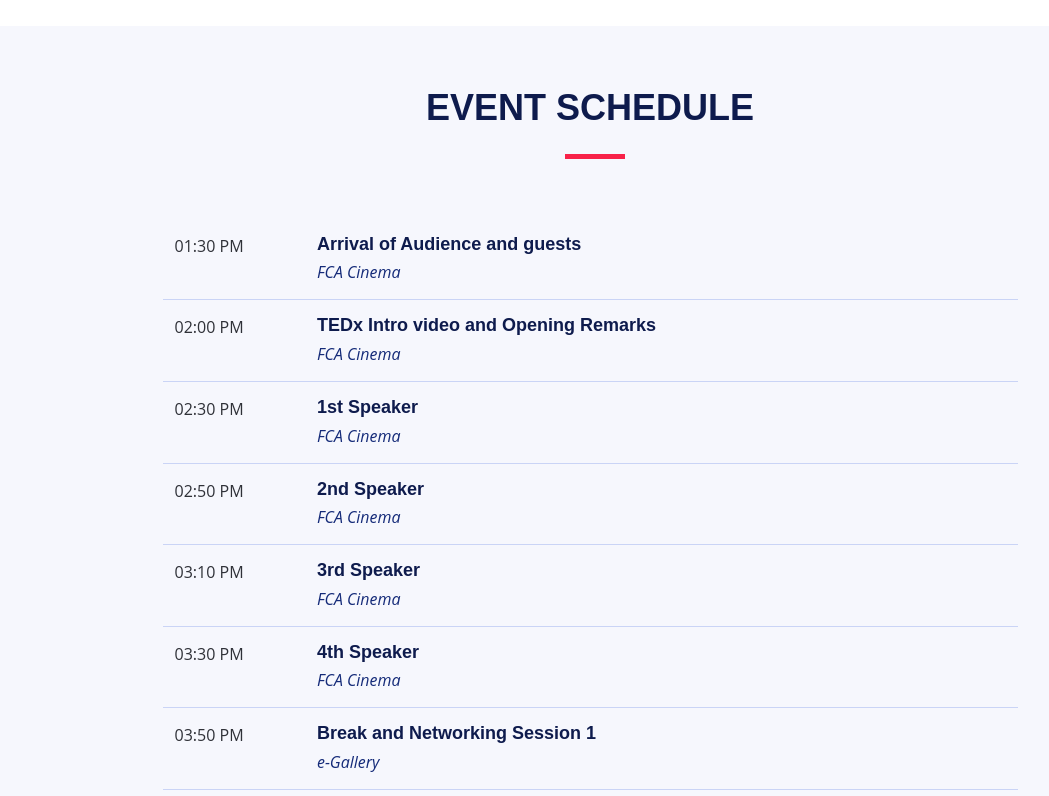
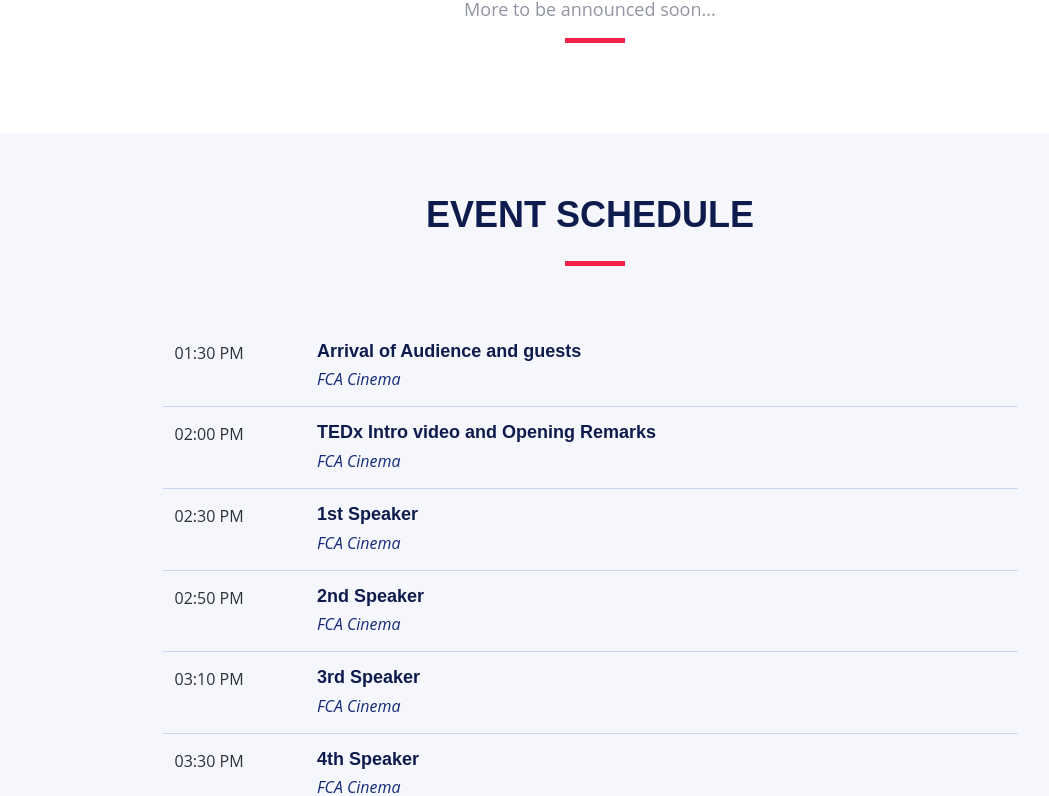
Before and after one commit to amro-mahir/mmutedx2023, a website: page index.html in a window 1280 px wide. Shown: the part 2456-3252 px from the top of the page, without its empty margins (50-1099 px from the left). Drawn offline with Linux system fonts and the light colour scheme.

Commit message:
more speakers coming text

```diff
--- a/index.html
+++ b/index.html
@@ -264,6 +264,10 @@
               </div>
             </div>
           </div> -->
+        </div>
+        <div class="section-header">
+          <p>More to be announced soon...</p>
+          <!-- <p>Speakers to be announced soon</p> -->
         </div>
       </div>
 
```
